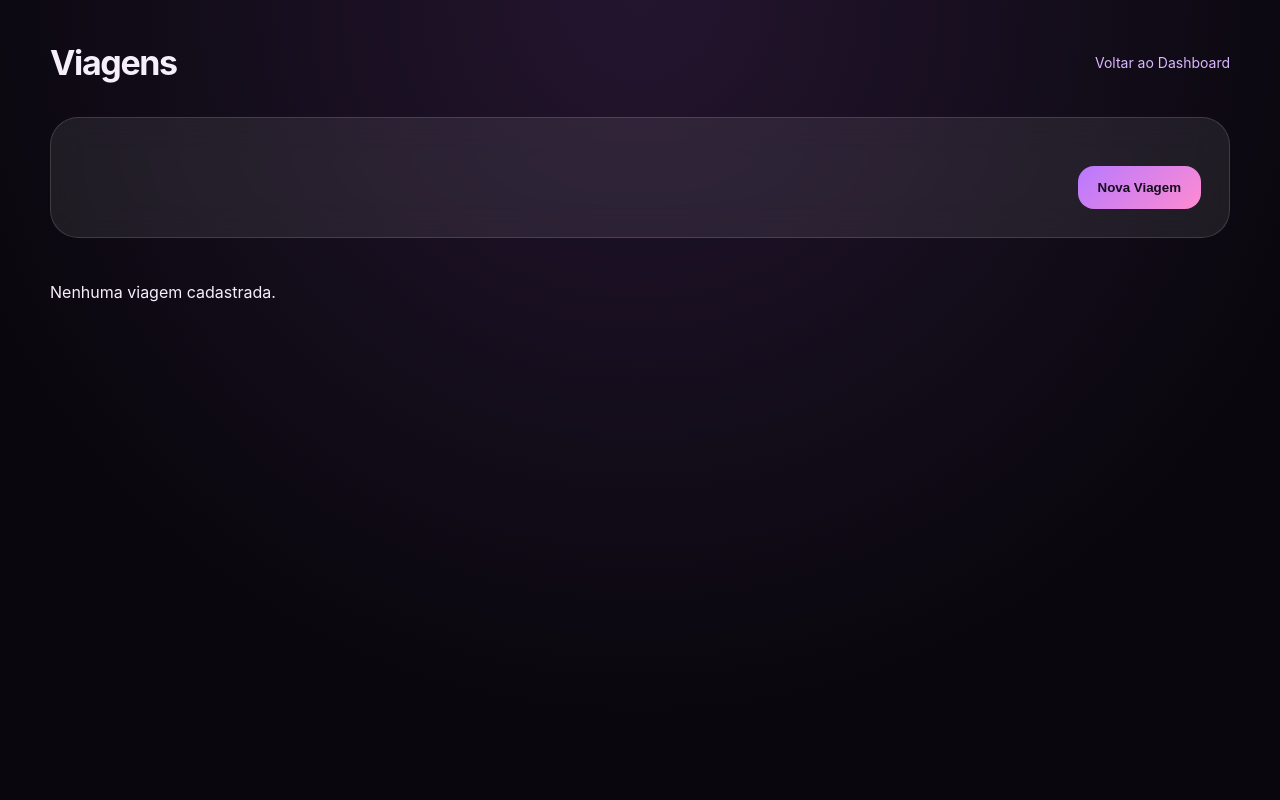
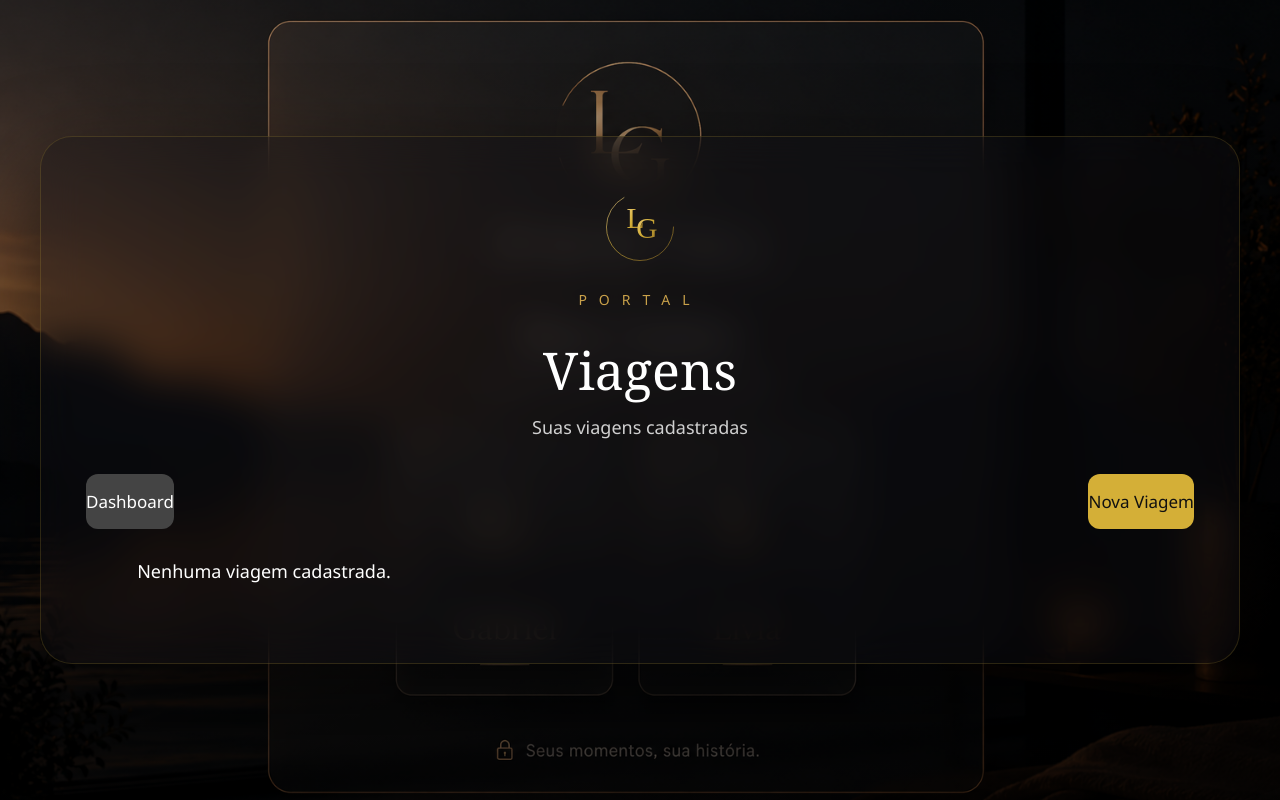
Before and after one commit to gabrielfkambrozio/portal, a Flask app: template templates/viagens.html in a window 1280 px wide. Run offline with Flask 3, Linux system fonts and the light colour scheme; the template is opened without the code that fills it, so the values that code supplies are empty.

Commit message:
Corrige módulo viagens

```diff
--- a/app.py
+++ b/app.py
@@ -20,8 +20,9 @@ def login():
 
 @app.route("/entrar", methods=["POST"])
 def entrar():
-    usuario = request.form.get("usuario")
-    senha = request.form.get("senha")
+
+    usuario = request.form.get("usuario", "").lower()
+    senha = request.form.get("senha", "")
 
     if usuario in USUARIOS and senha == USUARIOS[usuario]:
         return redirect(f"/dashboard/{usuario}")
@@ -39,7 +40,10 @@ def dashboard_sem_usuario():
 
 @app.route("/dashboard/<usuario>")
 def dashboard(usuario):
-    if usuario.lower() not in USUARIOS:
+
+    usuario = usuario.lower()
+
+    if usuario not in USUARIOS:
         return redirect("/login")
 
     return render_template(
@@ -50,7 +54,10 @@ def dashboard(usuario):
 
 @app.route("/viagens/<usuario>")
 def viagens(usuario):
-    if usuario.lower() not in USUARIOS:
+
+    usuario = usuario.lower()
+
+    if usuario not in USUARIOS:
         return redirect("/login")
 
     return render_template(
@@ -61,7 +68,10 @@ def viagens(usuario):
 
 @app.route("/nova-viagem/<usuario>")
 def nova_viagem(usuario):
-    if usuario.lower() not in USUARIOS:
+
+    usuario = usuario.lower()
+
+    if usuario not in USUARIOS:
         return redirect("/login")
 
     return render_template(
@@ -70,27 +80,28 @@ def nova_viagem(usuario):
     )
 
 
-@app.route("/editar-viagem/<id>/<usuario>")
+@app.route("/editar-viagem/<int:id>/<usuario>")
 def editar_viagem(id, usuario):
-    if usuario.lower() not in USUARIOS:
+
+    usuario = usuario.lower()
+
+    if usuario not in USUARIOS:
         return redirect("/login")
-
-    viagem = {
-        "id": id,
-        "destino": "",
-        "cidade": "",
-        "pais": "",
-        "inicio": "",
-        "fim": "",
-        "valor": "",
-        "status": "Planejada",
-        "observacoes": ""
-    }
 
     return render_template(
         "editar_viagem.html",
         usuario=usuario.capitalize(),
-        viagem=viagem
+        viagem={
+            "id": id,
+            "destino": "",
+            "cidade": "",
+            "pais": "",
+            "inicio": "",
+            "fim": "",
+            "valor": "",
+            "status": "Planejada",
+            "observacoes": ""
+        }
     )
 
 
--- a/static/js/portal_storage.js
+++ b/static/js/portal_storage.js
@@ -1,60 +1,97 @@
 const PortalStorage = {
-  prefix: "portal_livia_",
 
-  key(modulo) {
-    return `${this.prefix}${modulo}`;
+    prefix: "portal_lg_",
+
+    chave(modulo) {
+        return this.prefix + modulo;
     },
 
     listar(modulo) {
-    const bruto = localStorage.getItem(this.key(modulo));
-    if (!bruto) return [];
+
+        const dados = localStorage.getItem(this.chave(modulo));
+
+        if (!dados) {
+            return [];
+        }
 
         try {
-      return JSON.parse(bruto);
-    } catch {
+            return JSON.parse(dados);
+        } catch (e) {
             return [];
         }
+
     },
 
-  salvar(modulo, dados) {
-    localStorage.setItem(this.key(modulo), JSON.stringify(dados));
+    salvar(modulo, lista) {
+
+        localStorage.setItem(
+            this.chave(modulo),
+            JSON.stringify(lista)
+        );
+
     },
 
     adicionar(modulo, item) {
-    const dados = this.listar(modulo);
 
-    const novoItem = {
-      id: crypto.randomUUID(),
-      criado_em: new Date().toISOString(),
-      ...item
+        const lista = this.listar(modulo);
+
+        item.id = Date.now();
+
+        lista.push(item);
+
+        this.salvar(modulo, lista);
+
+        return item;
+
+    },
+
+    buscar(modulo, id) {
+
+        const lista = this.listar(modulo);
+
+        return lista.find(v => Number(v.id) === Number(id));
+
+    },
+
+    atualizar(modulo, id, dados) {
+
+        const lista = this.listar(modulo);
+
+        const indice = lista.findIndex(
+            v => Number(v.id) === Number(id)
+        );
+
+        if (indice === -1) {
+            return false;
+        }
+
+        lista[indice] = {
+            ...lista[indice],
+            ...dados
         };
 
-    dados.unshift(novoItem);
-    this.salvar(modulo, dados);
+        this.salvar(modulo, lista);
 
-    return novoItem;
-  },
+        return true;
 
-  atualizar(modulo, id, novosDados) {
-    const dados = this.listar(modulo).map((item) => {
-      if (item.id !== id) return item;
-
-      return {
-        ...item,
-        ...novosDados,
-        atualizado_em: new Date().toISOString()
-      };
-    });
-
-    this.salvar(modulo, dados);
     },
 
     remover(modulo, id) {
-    const dados = this.listar(modulo).filter((item) => item.id !== id);
-    this.salvar(modulo, dados);
+
+        const lista = this
+            .listar(modulo)
+            .filter(v => Number(v.id) !== Number(id));
+
+        this.salvar(modulo, lista);
+
     },
 
     limpar(modulo) {
-    localStorage.removeItem(this.key(modulo));
+
+        localStorage.removeItem(
+            this.chave(modulo)
+        );
+
     }
+
 };
--- a/templates/viagens.html
+++ b/templates/viagens.html
@@ -1,130 +1,122 @@
 <!DOCTYPE html>
 <html lang="pt-BR">
+
 <head>
-  <meta charset="UTF-8" />
-  <title>Portal | Viagens</title>
-  <meta name="viewport" content="width=device-width, initial-scale=1.0" />
+
+<meta charset="UTF-8">
+
+<meta name="viewport" content="width=device-width, initial-scale=1.0">
+
+<title>Viagens</title>
+
+<link rel="stylesheet" href="{{ url_for('static', filename='css/style.css') }}">
 
 <script src="{{ url_for('static', filename='js/portal_storage.js') }}"></script>
 
 <style>
-    body {
-      margin: 0;
-      font-family: Inter, Arial, sans-serif;
-      background: radial-gradient(circle at top, #24152f, #09070d 70%);
-      color: #f7eefc;
-      min-height: 100vh;
+
+.lista{
+
+display:grid;
+
+grid-template-columns:repeat(auto-fill,minmax(320px,1fr));
+
+gap:20px;
+
+margin-top:30px;
+
 }
 
-    .container {
-      max-width: 1180px;
-      margin: 0 auto;
-      padding: 42px 24px;
+.cardViagem{
+
+background:rgba(255,255,255,.08);
+
+border-radius:16px;
+
+padding:20px;
+
+color:white;
+
+border:1px solid rgba(255,255,255,.08);
+
 }
 
-    .topo {
-      display: flex;
-      justify-content: space-between;
-      align-items: center;
-      margin-bottom: 34px;
+.cardViagem h2{
+
+margin-bottom:15px;
+
+font-size:22px;
+
 }
 
-    .topo h1 {
-      margin: 0;
-      font-size: 34px;
-      font-weight: 700;
-      letter-spacing: -.04em;
-    }
+.cardViagem p{
 
-    .topo a {
-      color: #d9b8ff;
-      text-decoration: none;
-      font-size: 14px;
-    }
+margin:6px 0;
 
-    .painel {
-      background: rgba(255,255,255,.08);
-      border:1px solid rgba(255,255,255,.14);
-      border-radius:28px;
-      padding:28px;
-      backdrop-filter:blur(18px);
-      margin-bottom:28px;
+font-size:15px;
+
 }
 
 .acoes{
+
 display:flex;
-      justify-content:flex-end;
-      margin-top:20px;
+
+gap:10px;
+
+margin-top:18px;
+
 }
 
-    button{
-      border:none;
-      border-radius:16px;
-      padding:14px 20px;
-      cursor:pointer;
-      background:linear-gradient(135deg,#b879ff,#ff8bd1);
-      color:#150b1d;
-      font-weight:700;
+.acoes button{
+
+flex:1;
+
 }
 
-    .lista{
-      display:grid;
-      grid-template-columns:repeat(3,1fr);
-      gap:18px;
-    }
-
-    .card{
-      background:rgba(255,255,255,.08);
-      border-radius:24px;
-      padding:22px;
-    }
-
-    .meta{
-      font-size:14px;
-      color:#ddd;
-      margin-top:10px;
-    }
-
-    .obs{
-      margin-top:12px;
-      white-space:pre-wrap;
-    }
-
-    .remover{
-      margin-top:18px;
-      width:100%;
-    }
-
-    @media(max-width:900px){
-      .lista{
-        grid-template-columns:1fr;
-      }
-    }
 </style>
 
 </head>
 
-<body>
+<body class="login">
 
-<main class="container">
+<div class="overlay">
 
-<div class="topo">
+<div class="glass" style="width:1200px;max-width:95%;">
 
-<h1>Viagens</h1>
+<img
+class="logo"
+src="{{ url_for('static', filename='img/logo.svg') }}">
 
-<a href="/dashboard/{{ usuario|lower }}">
+<div class="portal">
 
-Voltar ao Dashboard
-
-</a>
+PORTAL
 
 </div>
 
-<div class="painel">
+<h1>
 
-<div class="acoes">
+Viagens
 
-<button onclick="window.location='/nova-viagem/{{ usuario|lower }}'">
+</h1>
+
+<p>
+
+Suas viagens cadastradas
+
+</p>
+
+<div style="display:flex;justify-content:space-between;gap:15px;">
+
+<button
+onclick="window.location='/dashboard/{{ usuario|lower }}'"
+style="background:#444;color:white;">
+
+Dashboard
+
+</button>
+
+<button
+onclick="window.location='/nova-viagem/{{ usuario|lower }}'">
 
 Nova Viagem
 
@@ -132,41 +124,31 @@ Nova Viagem
 
 </div>
 
+<div
+class="lista"
+id="lista">
+
 </div>
 
-<section
-class="lista"
-id="listaViagens">
+</div>
 
-</section>
-
-</main>
+</div>
 
 <script>
 
-const MODULO="viagens";
-
-const lista=document.getElementById("listaViagens");
-
-function formatar(data){
-
-if(!data) return "-";
-
-const p=data.split("-");
-
-return `${p[2]}/${p[1]}/${p[0]}`;
-
-}
+const usuario="{{ usuario|lower }}";
 
 function carregar(){
 
-const viagens=PortalStorage.listar(MODULO);
+const lista=document.getElementById("lista");
 
 lista.innerHTML="";
 
+const viagens=PortalStorage.listar("viagens");
+
 if(viagens.length===0){
 
-lista.innerHTML="<p>Nenhuma viagem cadastrada.</p>";
+lista.innerHTML="<p style='color:white'>Nenhuma viagem cadastrada.</p>";
 
 return;
 
@@ -176,49 +158,43 @@ viagens.forEach(v=>{
 
 const card=document.createElement("div");
 
-card.className="card";
+card.className="cardViagem";
 
 card.innerHTML=`
 
 <h2>${v.destino}</h2>
 
-<div class="meta">
+<p><strong>Cidade:</strong> ${v.cidade}</p>
 
-${formatar(v.dataInicio)} até ${formatar(v.dataFim)}
+<p><strong>País:</strong> ${v.pais}</p>
 
-</div>
+<p><strong>Início:</strong> ${v.dataInicio}</p>
 
-<div class="meta">
+<p><strong>Fim:</strong> ${v.dataFim}</p>
 
-Hotel: ${v.hotel||"-"}
+<p><strong>Valor:</strong> ${v.valor}</p>
 
-</div>
+<p><strong>Status:</strong> ${v.status}</p>
 
-<div class="meta">
+<p>${v.observacoes||""}</p>
 
-Transporte: ${v.transporte||"-"}
+<div class="acoes">
 
-</div>
+<button onclick="editar(${v.id})">
 
-<div class="meta">
+Editar
 
-Status: ${v.status||"-"}
-
-</div>
-
-<div class="obs">
-
-${v.observacoes||""}
-
-</div>
+</button>
 
 <button
-class="remover"
-onclick="remover('${v.id}')">
+style="background:#a22;color:white;"
+onclick="remover(${v.id})">
 
 Excluir
 
 </button>
+
+</div>
 
 `;
 
@@ -228,9 +204,17 @@ lista.appendChild(card);
 
 }
 
+function editar(id){
+
+window.location=`/editar-viagem/${id}/${usuario}`;
+
+}
+
 function remover(id){
 
-PortalStorage.remover(MODULO,id);
+if(!confirm("Deseja excluir esta viagem?")) return;
+
+PortalStorage.remover("viagens",id);
 
 carregar();
 
@@ -241,4 +225,5 @@ carregar();
 </script>
 
 </body>
+
 </html>
```
Also changed, not shown: templates/editar_viagem.html (+63 -37 lines), templates/nova_viagem.html (+45 -9 lines). Lines whose indentation alone changed are shown as unchanged.
